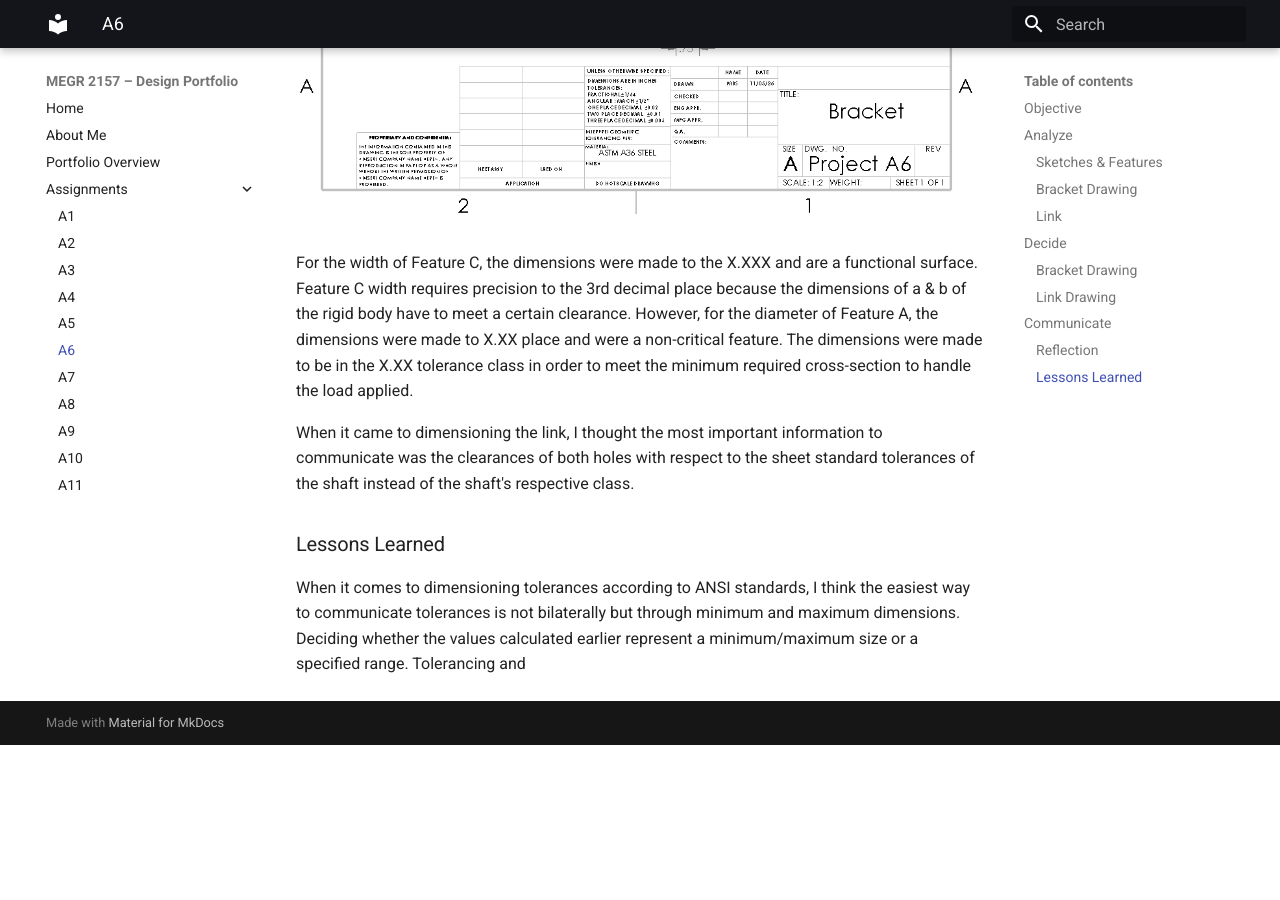
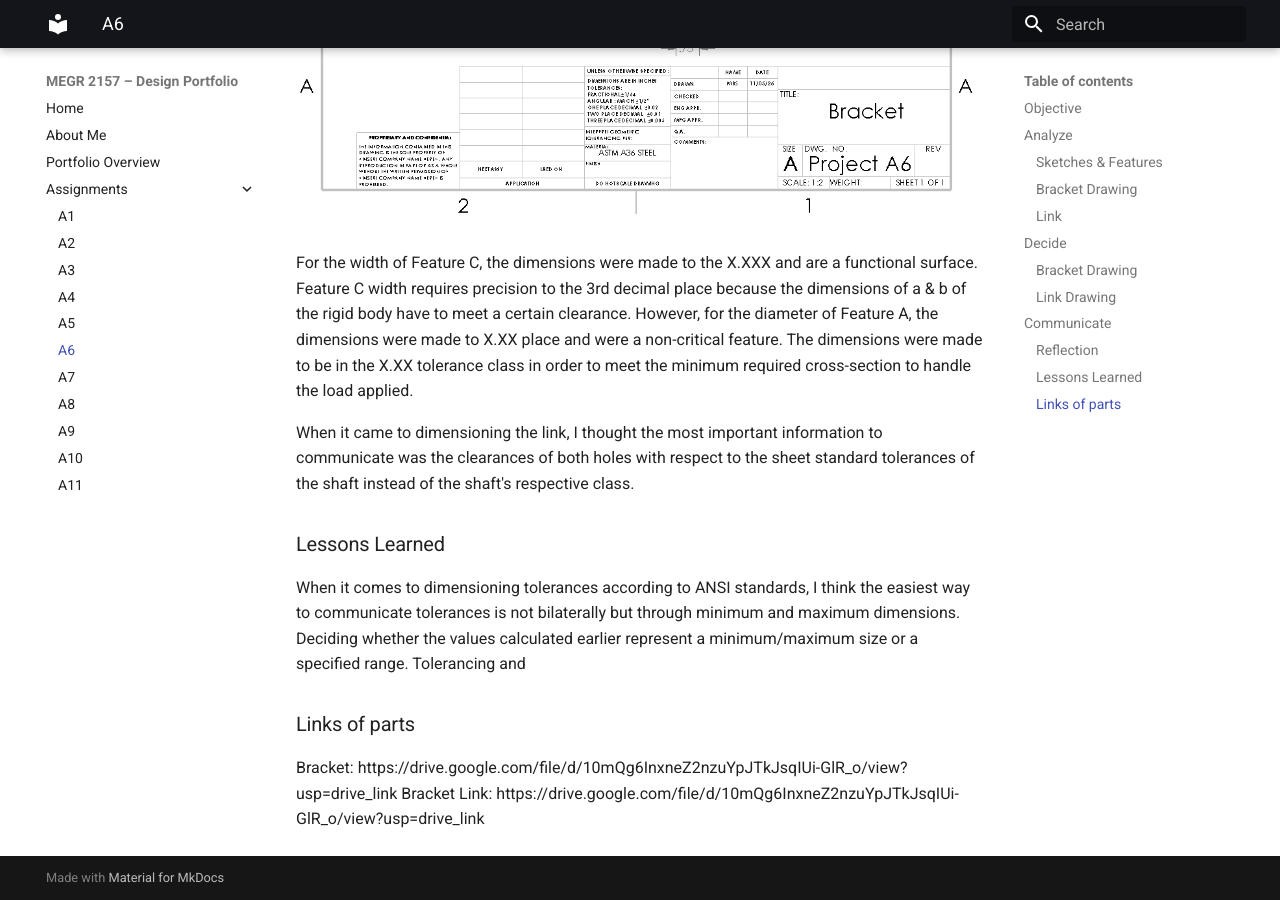
Before and after one commit to mbsibelius/megr2156-portfolio-mbs, an MkDocs documentation site: the page built from docs/assignments/A06/index.md, in a window 1280 px wide and 900 px high, scrolled down 8010 px. Built offline with MkDocs 1.6.1 and Material for MkDocs 9.7.7, drawn with Linux system fonts in a browser that asks for light colours; before the commit the page ends 8755 px from its top, so only the background shows below that.

Commit message:
Add links for bracket parts in index.md
Added links to bracket parts for easy access.

```diff
--- a/docs/assignments/A06/index.md
+++ b/docs/assignments/A06/index.md
@@ -67,3 +67,8 @@ When it came to dimensioning the link, I thought the most important information
 
 ### Lessons Learned
 When it comes to dimensioning tolerances according to ANSI standards, I think the easiest way to communicate tolerances is not bilaterally but through minimum and maximum dimensions. Deciding whether the values calculated earlier represent a minimum/maximum size or a specified range. Tolerancing and
+
+
+### Links of parts
+Bracket: https://drive.google.com/file/d/10mQg6InxneZ2nzuYpJTkJsqIUi-GlR_o/view?usp=drive_link
+Bracket Link: https://drive.google.com/file/d/10mQg6InxneZ2nzuYpJTkJsqIUi-GlR_o/view?usp=drive_link
```
